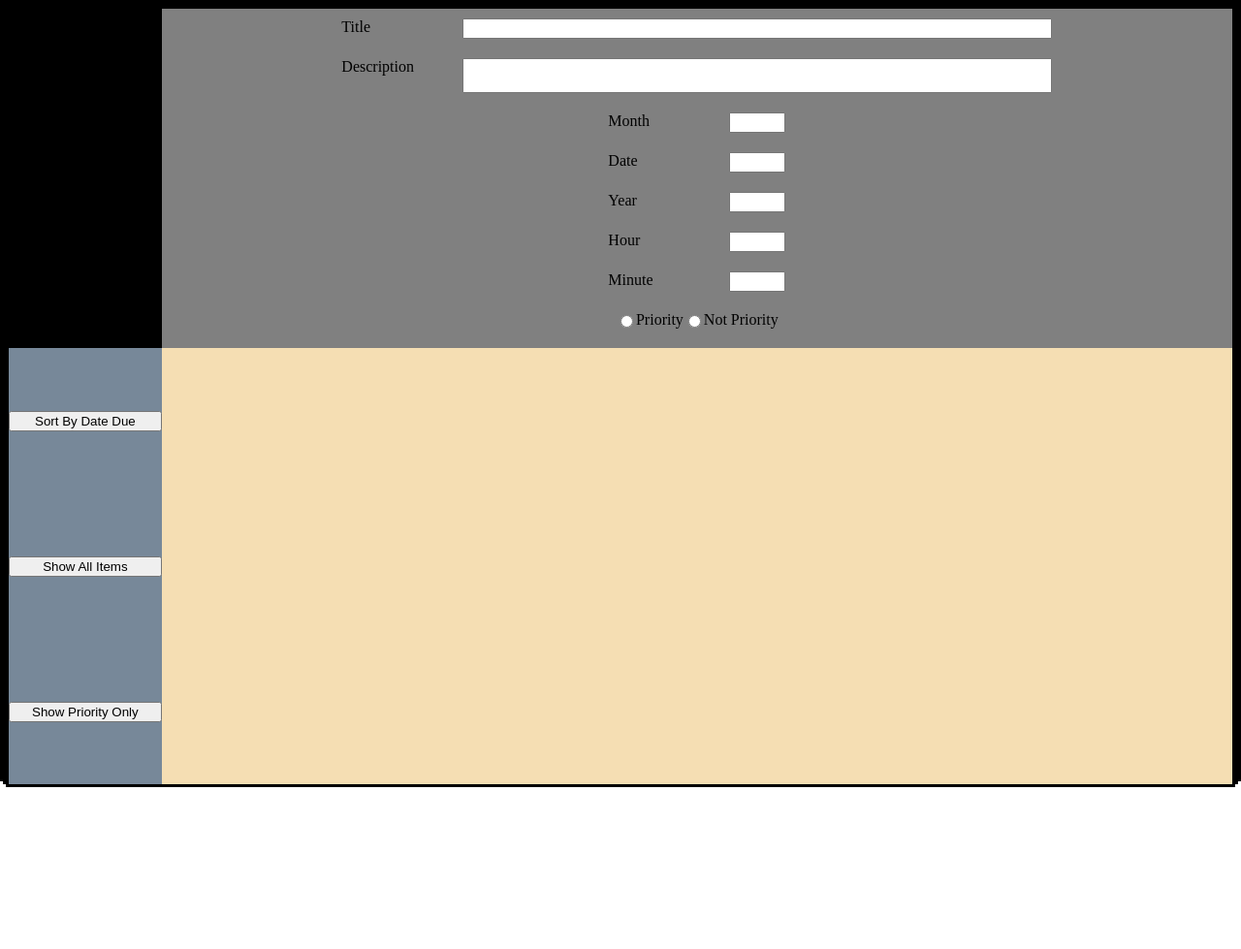
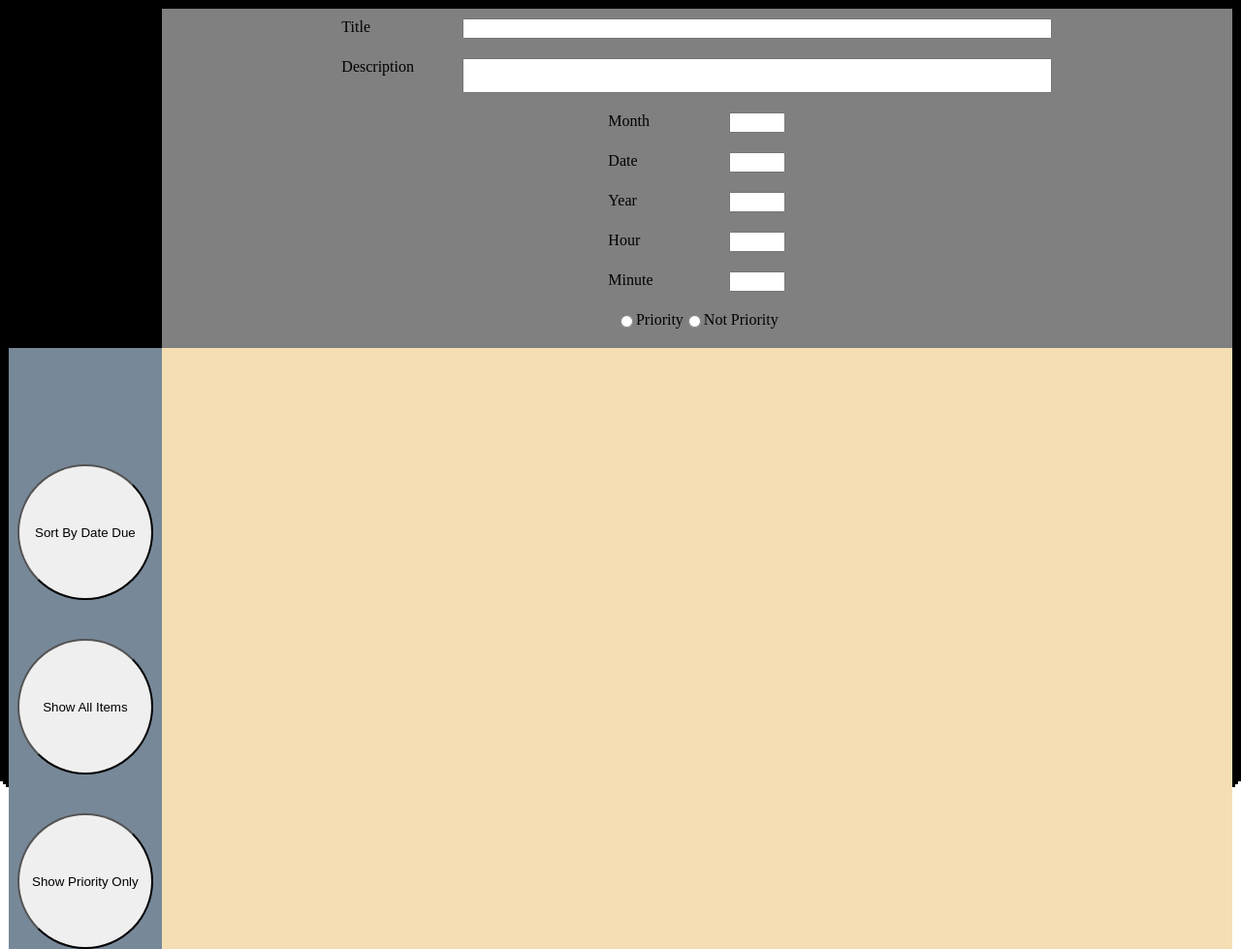
Before and after one commit to vano31/todolist, a website built with webpack: page dist/index.html in a window 1280 px wide. Shown: the whole page at 97% size. Before the commit the page ends 812 px from the top, so only its background shows below. Built offline with nearby package versions, Linux system fonts and the light colour scheme.

Commit message:
Adjust listsection buttons for styling

```diff
--- a/src/index.js
+++ b/src/index.js
@@ -155,6 +155,7 @@ let localStorageEditEqualizer = function() {
 
 let newitem = document.createElement('button');
 newitem.textContent = 'Click to Create new Item';
+newitem.id = 'newitemButton'
 newitem.onclick = function() {
 
 
@@ -205,6 +206,7 @@ addsection.appendChild(newitem);
 
 let deleteAllButton = document.createElement('button');
 deleteAllButton.textContent = 'Delete All Notes';
+deleteAllButton.id = 'deleteAllButton'
 deleteAllButton.onclick = function() {
 
 
@@ -229,6 +231,8 @@ deleteAllButton.onclick = function() {
 }
 addsection.appendChild(deleteAllButton);
 
+//No Longer Need Delete Storage Button For Display
+/*
 
 let displayStorageButton = document.createElement('button');
 displayStorageButton.textContent = 'Display Currect Storage';
@@ -245,6 +249,8 @@ displayStorageButton.onclick = function() {
 
 }
 addsection.appendChild(displayStorageButton);
+
+*/
 
 
 let deleteButtons = document.querySelectorAll('.deleteButton');
--- a/src/layout.js
+++ b/src/layout.js
@@ -33,16 +33,19 @@ let page = function() {
 
     //Will only show Sort By Date/Time, Show Priority Only, and Tags
 
+    let listsectiondiv = document.createElement('div');
+    listsectiondiv.id = 'listsectiondiv';
+
     let linkforSortByDateDue = document.createElement('button');
     linkforSortByDateDue.textContent = 'Sort By Date Due';
     linkforSortByDateDue.id = 'linkforSortByDateDue';
-    listsection.appendChild(linkforSortByDateDue);
+    listsectiondiv.appendChild(linkforSortByDateDue);
 
 
     let linkForShowAll = document.createElement('button');
     linkForShowAll.textContent = 'Show All Items';
     linkForShowAll.id = 'linkforShowAll';
-    listsection.appendChild(linkForShowAll);
+    listsectiondiv.appendChild(linkForShowAll);
 
     /*
 
@@ -63,7 +66,9 @@ let page = function() {
     let linkforPriority = document.createElement('button');
     linkforPriority.textContent = 'Show Priority Only';
     linkforPriority.id = 'linkforPriority';
-    listsection.appendChild(linkforPriority);
+    listsectiondiv.appendChild(linkforPriority);
+
+    listsection.appendChild(listsectiondiv);
 
     return {wrapper, sidebar, mainsection, addsection, listsection, searchsection, itemsection, linkforSortByDateDue, linkforPriority}
 
--- a/src/style.css
+++ b/src/style.css
@@ -31,18 +31,55 @@
 
     background-color: black;
     grid-row: 1 / 2;
+    display: flex;
+    flex-direction: column;
+    align-items: center;
+    justify-content: space-evenly;
 
 }
 
+
+#newitemButton {
+
+    height: 140px;
+    width: 140px;
+    border-radius: 80px;
+
+}
+
+#deleteAllButton {
+
+    height: 140px;
+    width: 140px;
+    border-radius: 80px;
+
+}
 
 #listsection {
 
     grid-row: 2 / 3;
     display: flex;
     flex-direction: column;
-    justify-content: space-around;
+    justify-content: flex-start;
 }
 
+#listsectiondiv {
+
+    margin-top: 120px;
+    display: flex;
+    flex-direction: column;
+    align-items: center;
+    gap: 40px;
+}
+
+#linkforSortByDateDue, #linkforShowAll, #linkforPriority {
+
+    height: 140px;
+    width: 140px;
+    border-radius: 80px;
+
+
+}
 
 #mainsection {
 
```
Also changed, not shown: dist/index.html, 1 other file.
